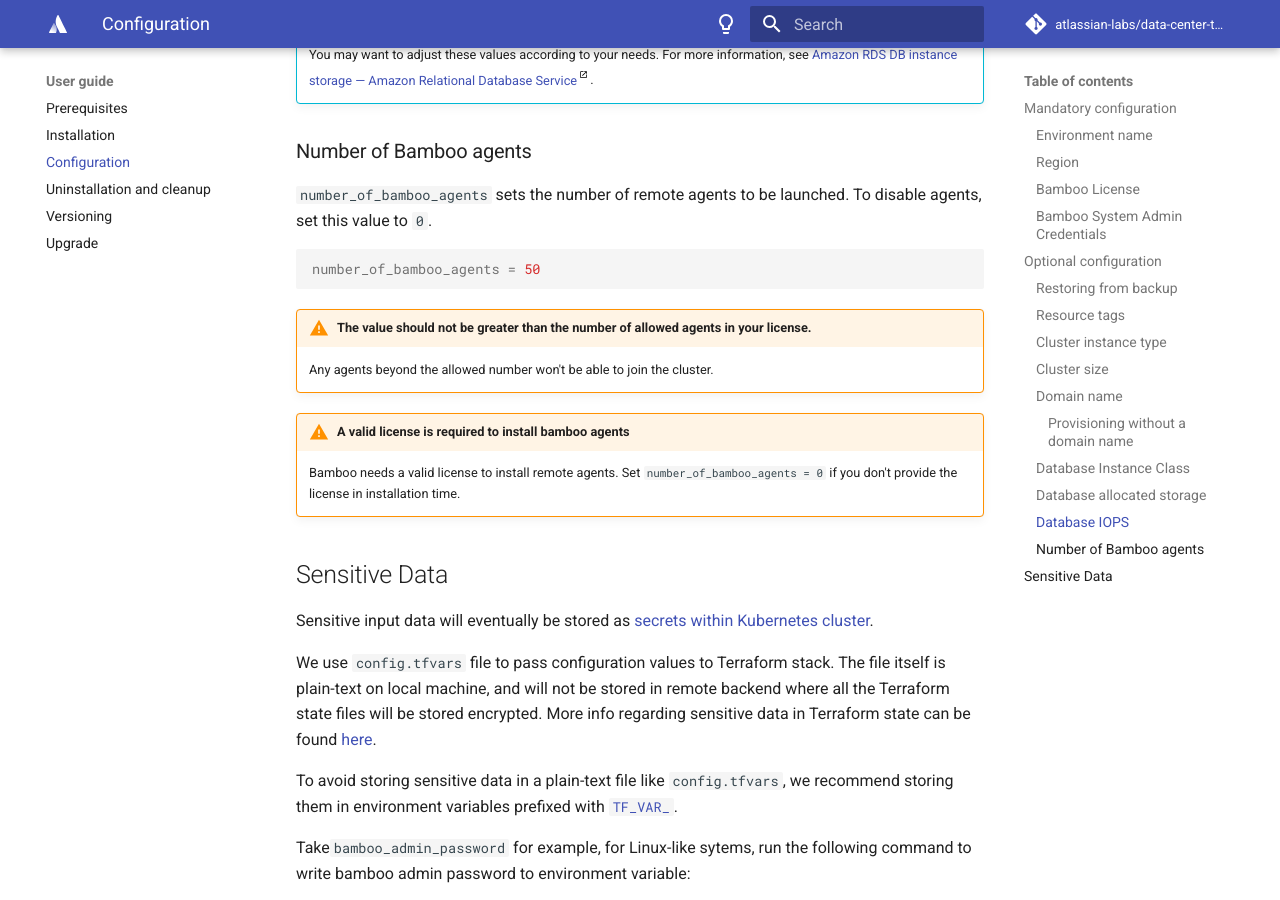
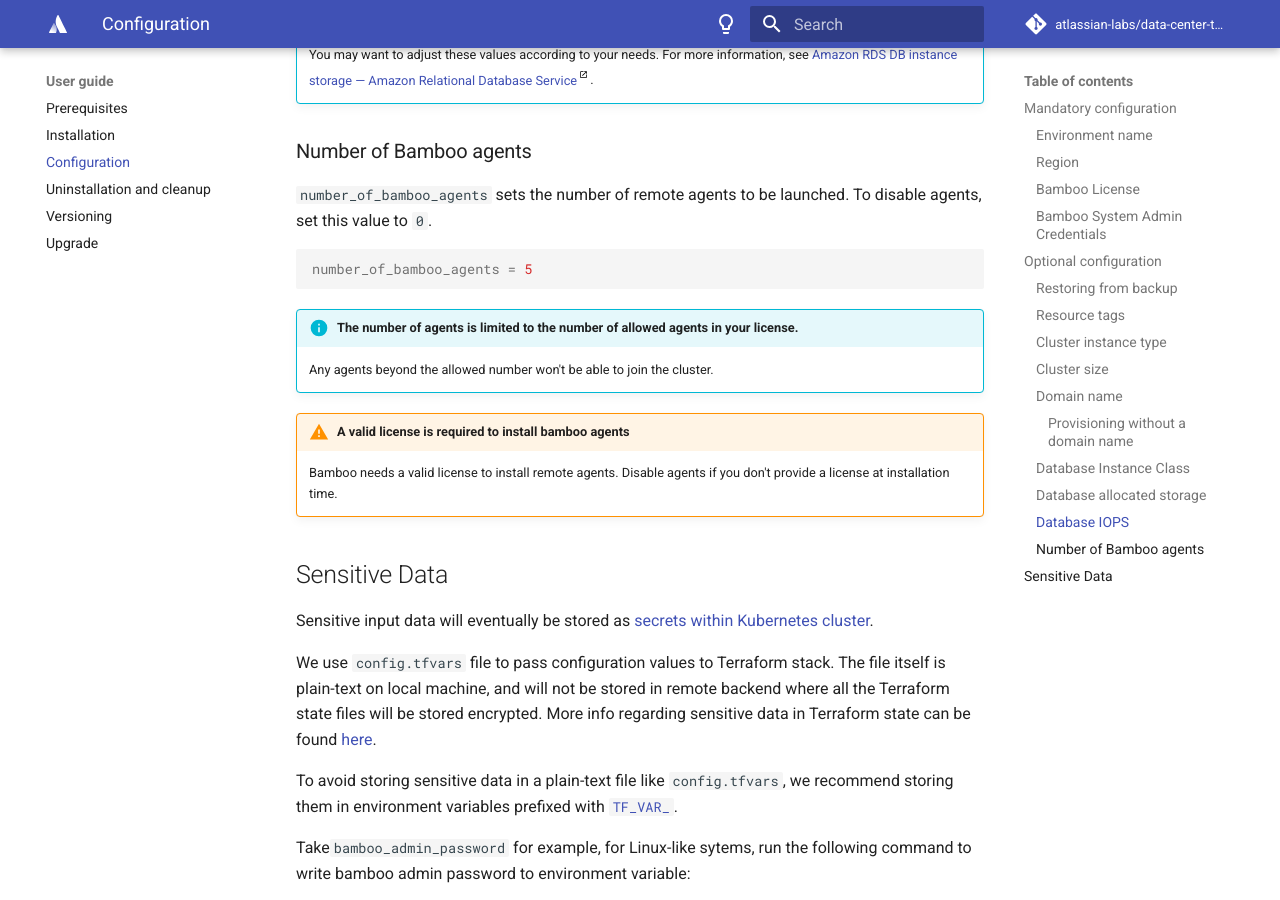
Before and after one commit to atlassian-labs/data-center-terraform, an MkDocs documentation site: the page built from docs/docs/userguide/CONFIGURATION.md, in a window 1280 px wide and 900 px high, scrolled down 5501 px. Built offline with MkDocs 1.6.1 and Material for MkDocs 9.7.7, drawn with Linux system fonts in a browser that asks for light colours; comment, search, counter and statistics services are not loaded.

Commit message:
TFKUBE-235: Changed the defualt number of agents and adjusted the documentation

````diff
--- a/docs/docs/userguide/CONFIGURATION.md
+++ b/docs/docs/userguide/CONFIGURATION.md
@@ -224,14 +224,14 @@
 `number_of_bamboo_agents` sets the number of remote agents to be launched. To disable agents, set this value to `0`.
 
 ```terraform
-number_of_bamboo_agents = 50
+number_of_bamboo_agents = 5
 ```
 
-!!! warning "The value should not be greater than the number of allowed agents in your license."
+!!! info "The number of agents is limited to the number of allowed agents in your license."
     Any agents beyond the allowed number won't be able to join the cluster.
 
 !!! warning "A valid license is required to install bamboo agents"
-    Bamboo needs a valid license to install remote agents. Set `number_of_bamboo_agents = 0` if you don't provide the license in installation time.
+    Bamboo needs a valid license to install remote agents. Disable agents if you don't provide a license at installation time.
 
 ## Sensitive Data
 
````
Also changed, not shown: 1 other file.
